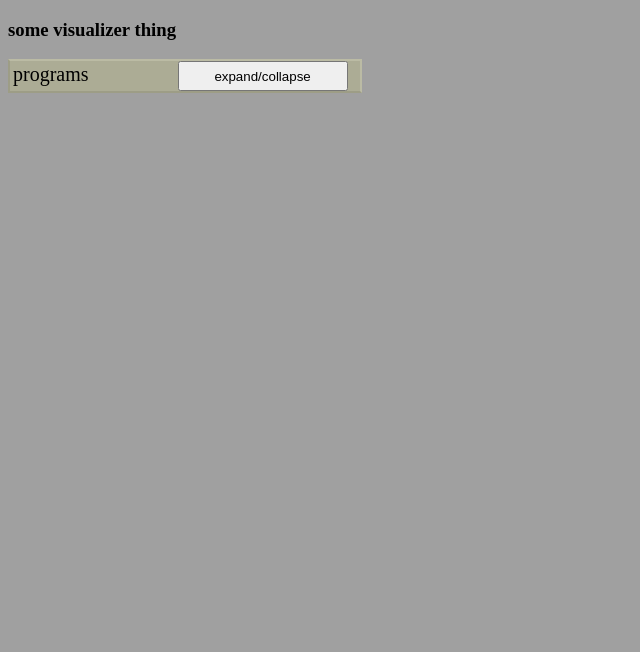
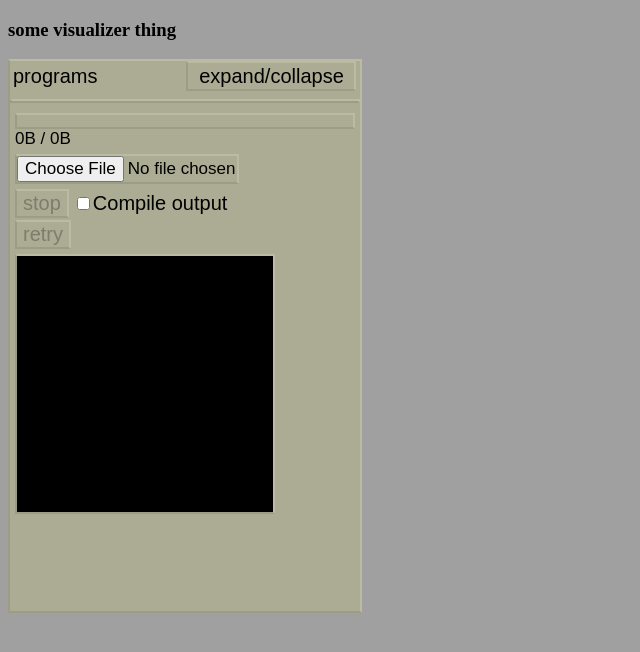
Before and after one commit to fly-ee/web_program, a plain HTML site: page index.html in a window 1280 px wide. Both pictures are taken after a click on the button "expand/collapse". Shown: the whole page, without its empty margins (0-640 px from the left). Drawn offline with Linux system fonts and the light colour scheme.

Commit message:
another update
didn't notice the missing <style> tag

```diff
--- a/index.html
+++ b/index.html
@@ -4,7 +4,7 @@
 	<title>e</title>
 	<h3>some visualizer thing</h3>
 	<meta charset="UTF-8">
-  <meta name="viewport" content="width=device-width,initial-scale=0.5">
+	<meta name="viewport" content="width=device-width,initial-scale=0.5">
 </head>
 
 <body style="background-color:#a0a0a0;">
@@ -29,9 +29,9 @@
 			const div = document.getElementById('programs');
 			function fold() {
 				let style = getComputedStyle(div);
-				if (style.height == '30px' && !locked) {
+				if (style.height == '30px') {
 					div.style.height = '550px';
-				} else if (style.height == '550px' && !locked) {
+				} else if (style.height == '550px') {
 					div.style.height = '30px';
 				};
 			};
@@ -197,5 +197,47 @@
 			</script>
 		</div>
 	</div>
+	<style>
+		button {
+			background-color: #acac95;
+			border-top-color: #bbbba4;
+			border-right-color: #bbbba4;
+			border-bottom-color: #9d9d86;
+			border-left-color: #9d9d86;
+			border-width: 2px;
+			border-style: solid;
+			font-size: 20px;
+		}
+		span {
+			font-family: Arial;
+			font-size: 20px;
+		}
+		input {
+			background-color: #acac95;
+			border-top-color: #bbbba4;
+			border-right-color: #bbbba4;
+			border-bottom-color: #9d9d86;
+			border-left-color: #9d9d86;
+			border-width: 2px;
+			border-style: solid;
+			font-size: 17px;
+		}
+		progress {
+			-webkit-appearance: none;
+			appearance: none;
+			border-top-color: #bbbba4;
+			border-right-color: #bbbba4;
+			border-bottom-color: #9d9d86;
+			border-left-color: #9d9d86;
+			border-width: 2px;
+			border-style: solid;
+		}
+		progress::-webkit-progress-bar {
+			background: #acac95;
+		}
+		progress::-webkit-progress-value {
+			background: #0050ff;
+		}
+	</style>
 </body>
 </html>
```
